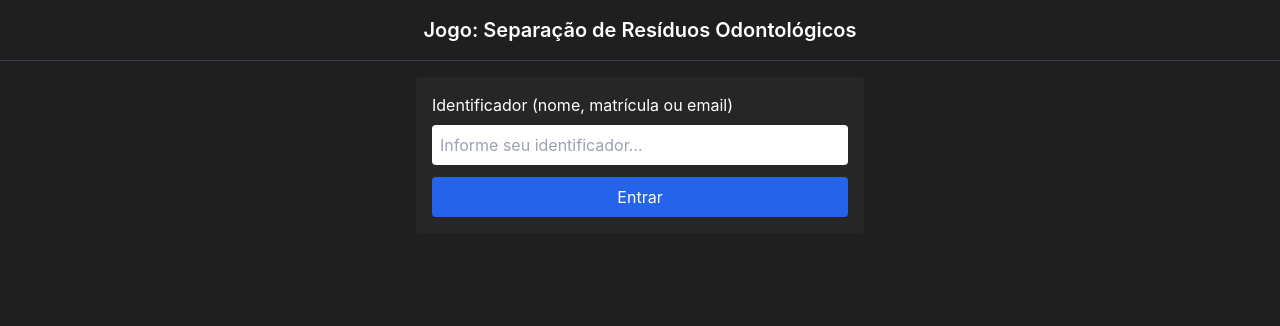
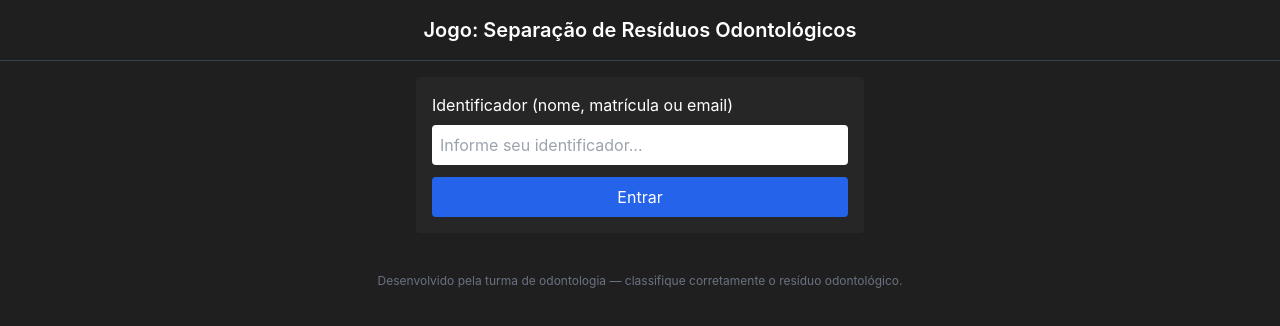
Before and after one commit to RafaelOlMoreira/JogoOdonto, a React (Vite) app in the folder frontend/: page / in a window 1280 px wide. Shown: the top 326 px of the page. Built offline with nearby package versions, Linux system fonts and the light colour scheme; no server answers.

Commit message:
feat(frontend): create Footer.

```diff
--- a/frontend/src/App.jsx
+++ b/frontend/src/App.jsx
@@ -3,6 +3,7 @@ import Header from './components/Header'
 import LoginForm from './components/LoginForm'
 import GameBoard from './components/GameBoard'
 import Ranking from './components/Ranking'
+import Footer from './components/Footer'
 import { getItems } from './utils/api'
 import { DEFAULT_ROUND_SIZE } from './utils/constants'
 export default function App() {
@@ -31,6 +32,7 @@ export default function App() {
           </>
         )}
       </main>
+      <Footer />
     </div>
   )
 }
--- /dev/null
+++ b/frontend/src/components/Footer.jsx
@@ -0,0 +1,13 @@
+import React from 'react'
+
+function Footer() {
+    return (
+        <div>
+            <footer className="mt-6 text-center text-xs text-gray-500">
+                Desenvolvido pela turma de odontologia — classifique corretamente o resíduo odontológico.
+            </footer>
+        </div>
+    )
+}
+
+export default Footer
```
